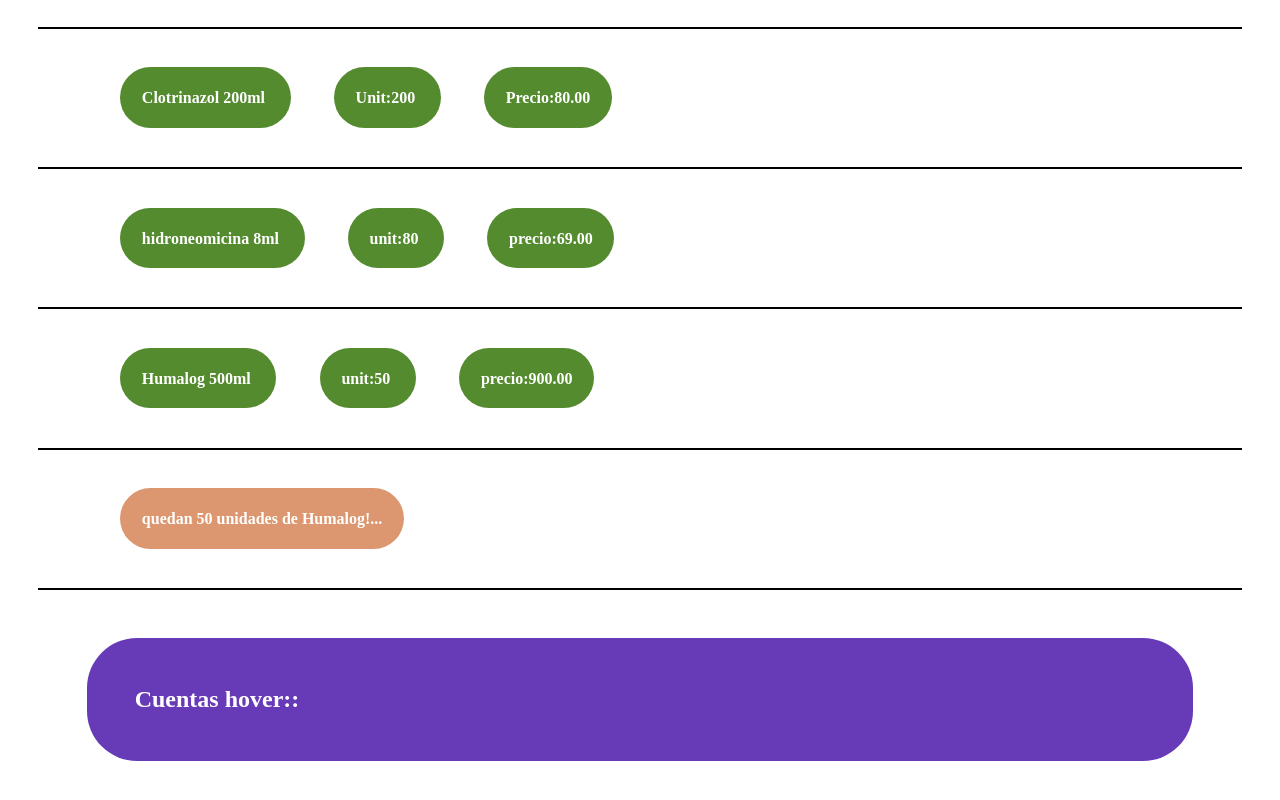
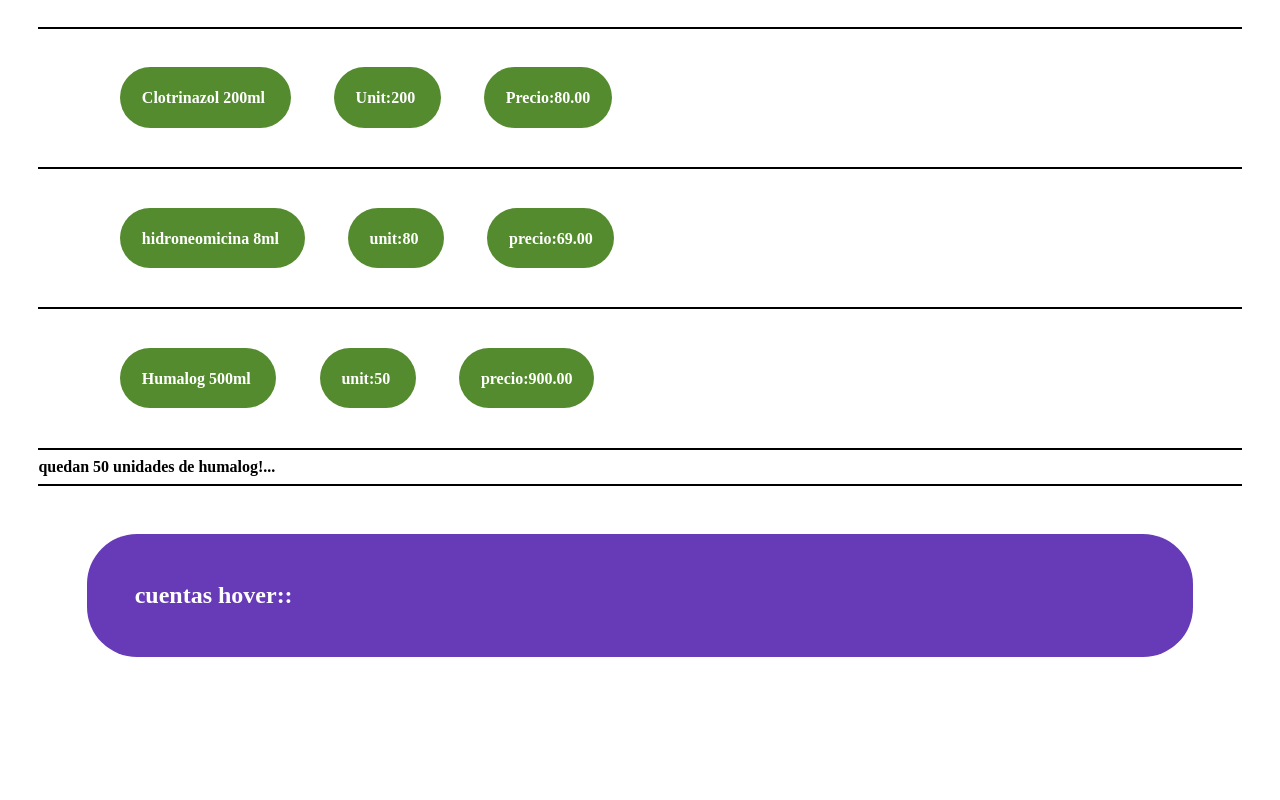
Before and after one commit to erickpolancoH/CSS, a plain HTML site: page registros.html in a window 1280 px wide. Shown: the part 681-1481 px from the top of the page. After the commit the page ends 1425 px from the top, so only its background shows below. Drawn offline with Linux system fonts and the light colour scheme.

Commit message:
Add files via upload

```diff
--- a/registros.html
+++ b/registros.html
@@ -99,12 +99,12 @@ precio:900.00
 
 
 
-	<div class="limit"><span class="yellow">quedan 50 unidades de Humalog!...</span>
+	<strong> quedan 50 unidades de humalog!...</strong>
 	</div>
 
 	<hr>
 
-	<h2>Cuentas hover::</h2>
+	<h2>cuentas hover::</h2>
 
 
 
```
